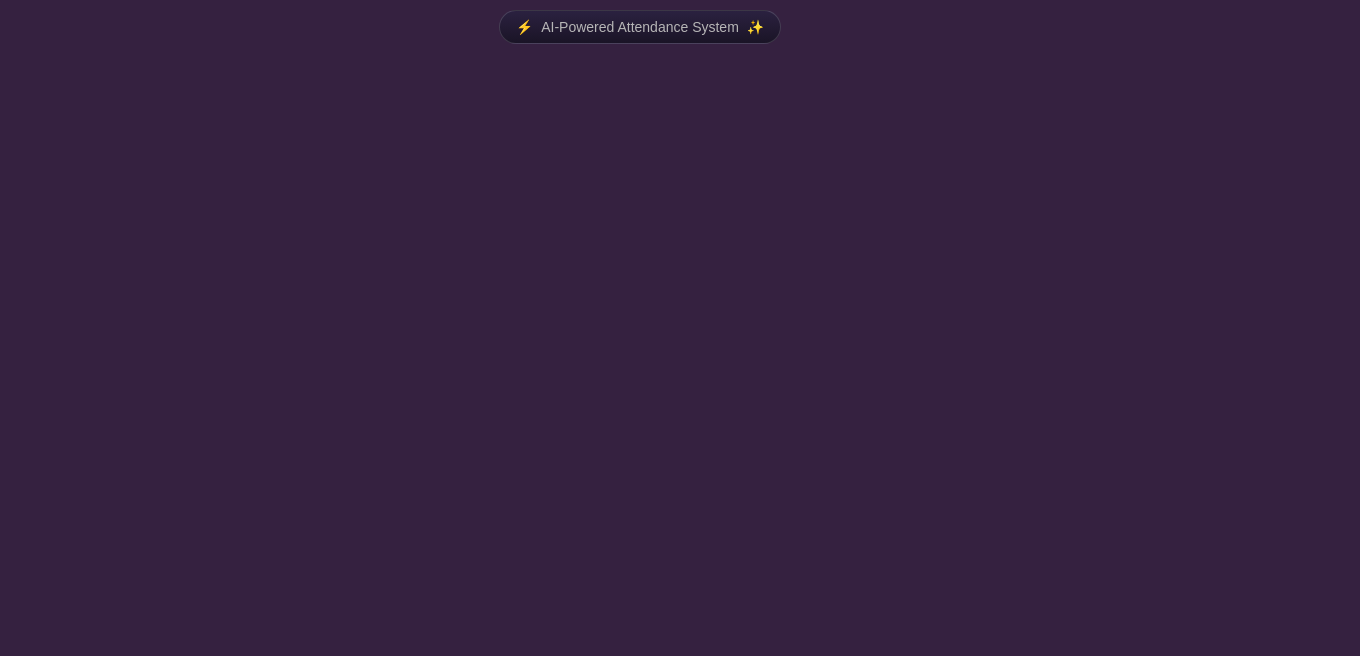
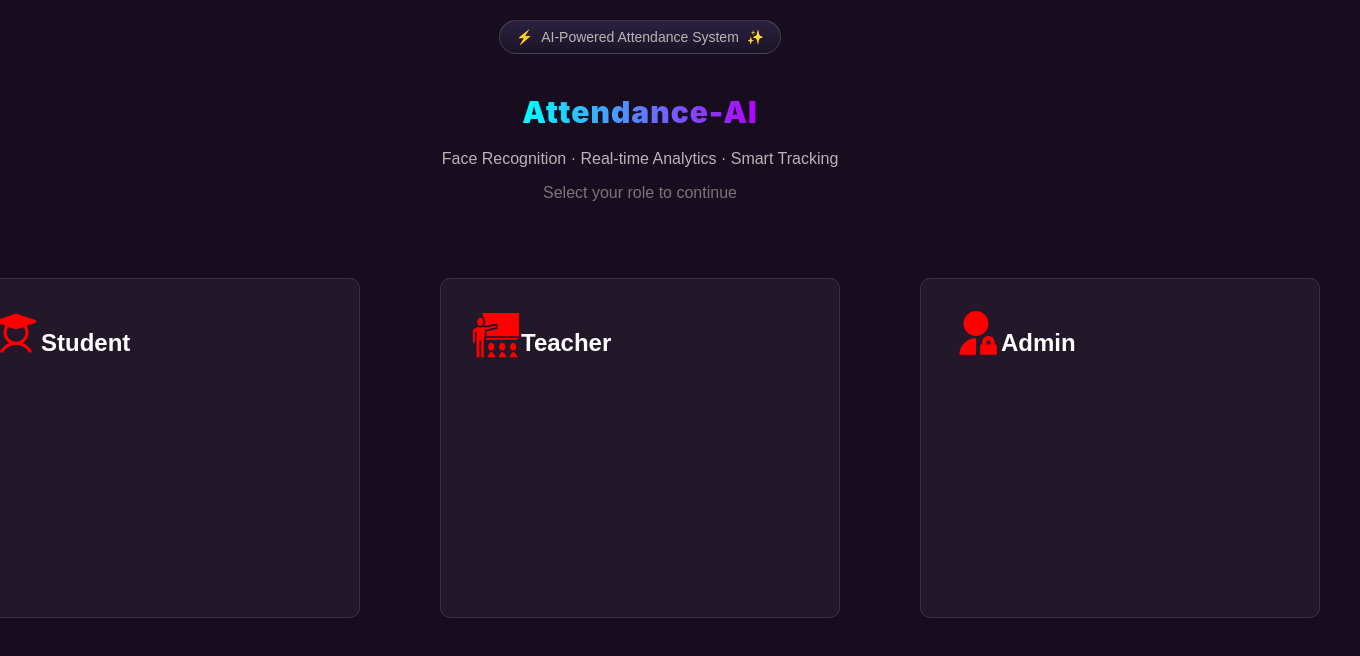
Before and after one commit to ayushkumar1420/Attendance-monitoring-system, a React (Vite) app in the folder frontend/: page / in a window 1280 px wide. Shown: the top 656 px of the page, 1360 px wide, since content can reach past the window. Built offline with nearby package versions, Linux system fonts and the light colour scheme.

Commit message:
css added

```diff
--- a/frontend/package.json
+++ b/frontend/package.json
@@ -11,7 +11,8 @@
   },
   "dependencies": {
     "react": "^19.2.4",
-    "react-dom": "^19.2.4"
+    "react-dom": "^19.2.4",
+    "react-icons": "^5.6.0"
   },
   "devDependencies": {
     "@eslint/js": "^9.39.4",
--- a/frontend/src/App.jsx
+++ b/frontend/src/App.jsx
@@ -5,6 +5,7 @@ const App = () => {
   return (
     <>
       <Home />
+
     </>
   );
 };
--- a/frontend/src/components/home.css
+++ b/frontend/src/components/home.css
@@ -1,14 +1,15 @@
 body {
     margin: 0;
     padding: 0;
-    background-color: #352140;
+    background-color: #180c1f;
 }
 
 .ctn-1 {
   display: flex;
+  flex-direction: column;
   justify-content: center;
   align-items: center;
-  margin: 10px;
+  margin: 20px;
 }
 
 .badge {
@@ -23,3 +24,72 @@ body {
   font-family: sans-serif;
   border: 1px solid rgba(255,255,255,0.15);
 }
+
+.head {
+  font-size: 30px;
+  margin-top: 40px;
+  letter-spacing: 1px;
+  font-family: 'Inter', sans-serif;
+  font-style: geomatric;
+  font-weight: 1000;
+  background: linear-gradient(90deg, rgb(0,255,255), rgb(180,0,255));
+  -webkit-background-clip: text;
+  -webkit-text-fill-color: transparent;
+}
+
+.para {
+  color: #b7b6b7;
+  font-family: sans-serif;
+  margin-top: 0;
+}
+
+.option {
+  color: #777777;
+  font-family: sans-serif;
+  margin-top: 0;
+}
+
+.roles {
+  display: flex;
+  justify-content: center;
+  flex-direction: row;
+  margin-top: 20px;
+}
+
+/*phone*/
+@media (max-width:600px) {
+  .roles {
+    flex-direction: column;
+    align-items: column;
+  }
+}
+
+/*tablet*/
+@media (min-width:601px) and (max-width:900px) {
+  .roles {
+    flex-wrap: wrap;
+    justify-content: center;
+  }
+}
+
+.student, .teacher, .admin {
+  color: white;
+  border-radius: 20px;
+  margin: 40px;
+  display: inline-flex;
+  font-family: sans-serif;
+  border-radius: 10px;
+  background: rgba(255, 255, 255, 0.05);
+  padding: 30px;
+  width: 400px;
+  height: 340px;
+  box-sizing: border-box;
+  border: 1px solid rgba(255, 255, 255, 0.1);
+}
+
+.st-icons,
+.te-icons,
+.ad-icons {
+  font-size: 50px;
+  color: red;
+}
--- a/frontend/src/components/home.jsx
+++ b/frontend/src/components/home.jsx
@@ -1,7 +1,10 @@
 import React from 'react'
 import './home.css'
+import { PiStudentFill } from "react-icons/pi";
+import { GiTeacher } from "react-icons/gi";
+import { RiAdminFill } from "react-icons/ri";
 
-const home = () => {
+const Home = () => {
   return (
     <div class="ctn-1">
       <div className="badge">
@@ -9,8 +12,28 @@ const home = () => {
         <span>AI-Powered Attendance System</span>
         <span class="icon">✨</span>
       </div>
+
+      <h1 className='head'>Attendance-AI</h1>
+      <p className='para'>Face Recognition · Real-time Analytics · Smart Tracking</p>
+      <p className='option'>Select your role to continue</p>
+
+      <div className='roles'>
+        <div className='student'>
+          <span className='st-icons'><PiStudentFill /></span>
+          <h2>Student</h2>
+        </div>
+        <div className='teacher'>
+          <span className='te-icons'><GiTeacher /></span>
+          <h2>Teacher</h2>
+        </div>
+        <div className='admin'>
+          <span className='ad-icons'><RiAdminFill /></span>
+          <h2>Admin</h2>
+        </div>
+      </div>
+
     </div>
   )
 }
 
-export default home
+export default Home
```
Also changed, not shown: 1 other file (tests, documents, lock files or other folders).
